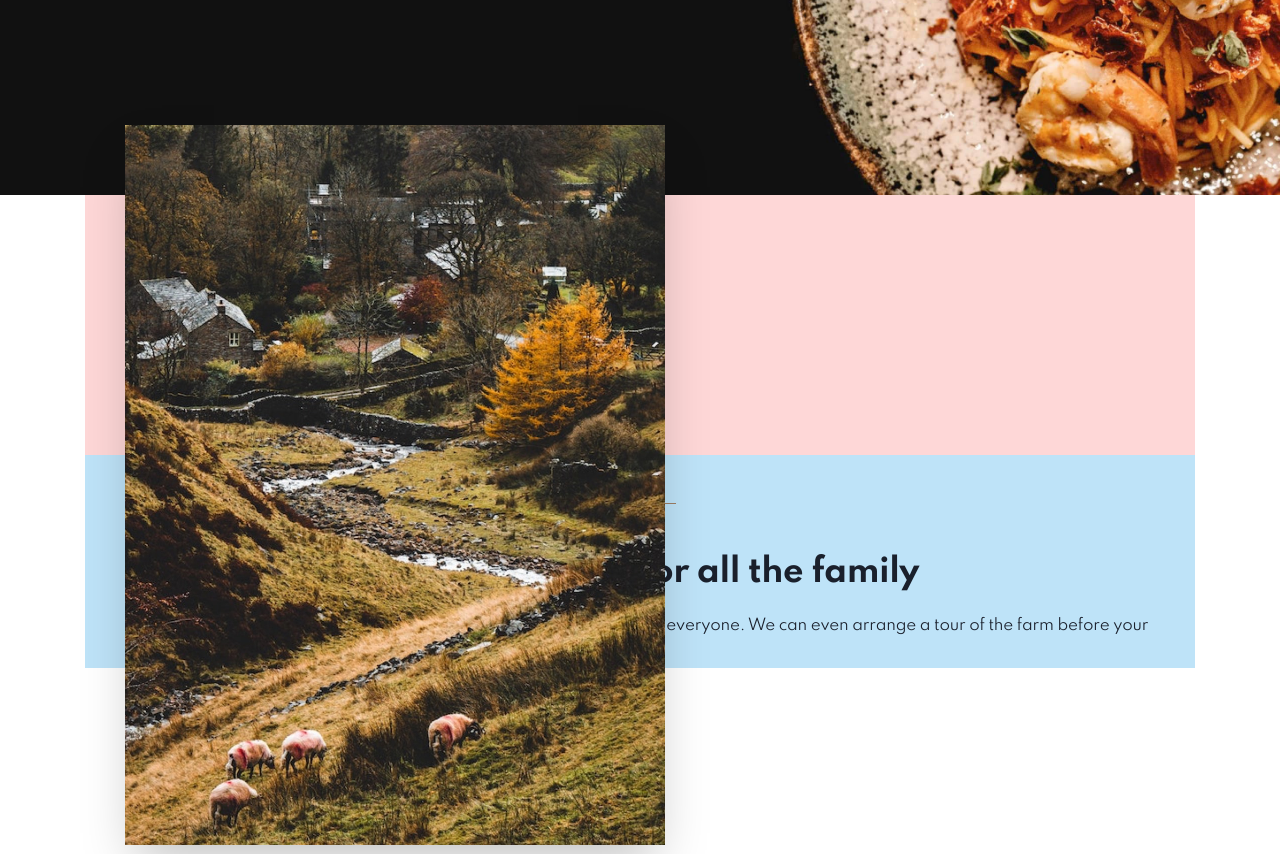
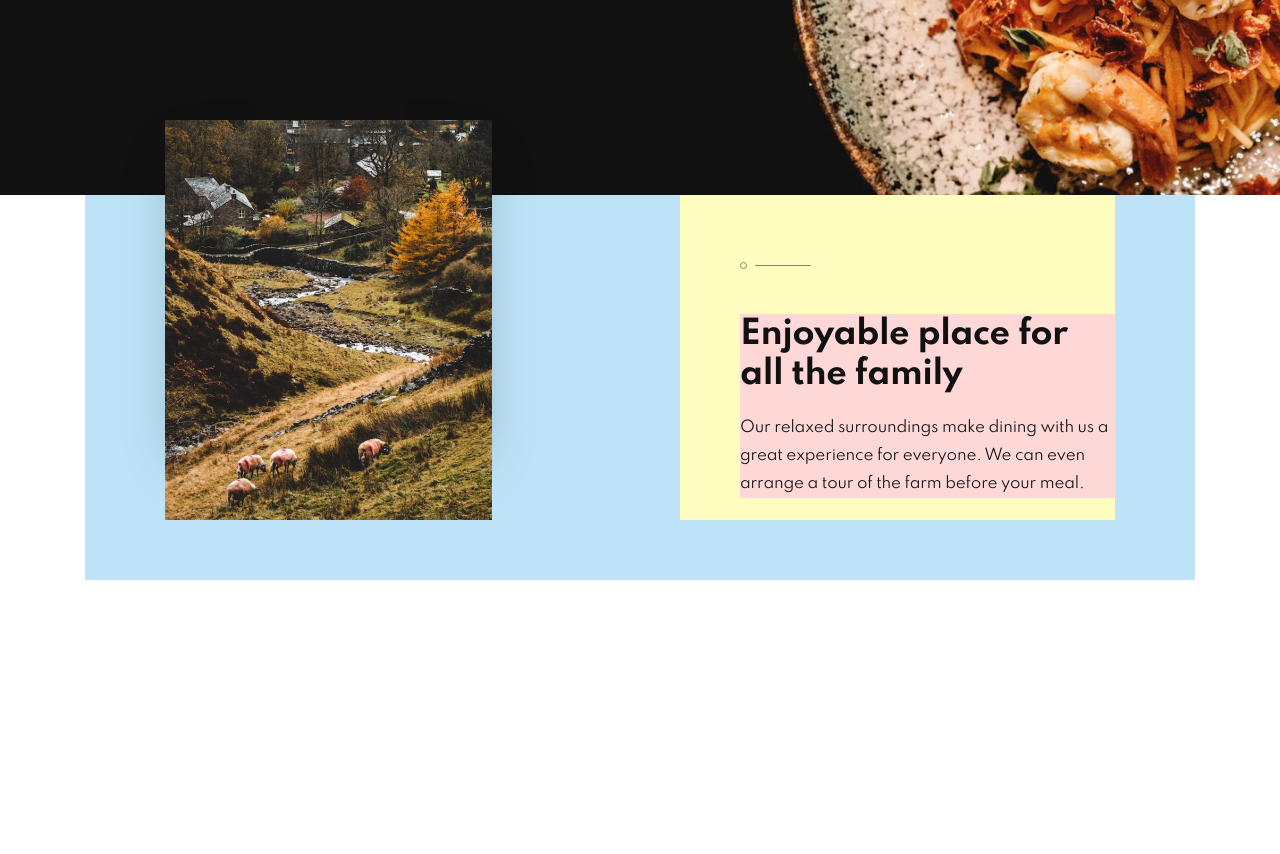
Before and after one commit to 0xShynn/frontendmentor-dine-restaurant-website, a Next.js app: page / in a window 1280 px wide. Shown: the part 520-1374 px from the top of the page. After the commit the page ends 1100 px from the top, so only its background shows below. Built offline with nearby package versions, Linux system fonts and the light colour scheme.

Commit message:
wip/added: main alt version > cleaner structure

```diff
--- a/components/Hero.js
+++ b/components/Hero.js
@@ -43,8 +43,6 @@ const Hero = () => {
           px={{ base: 6, lg: 20, xl: '160px' }}
           pr={{ lg: '0' }}
           mx={{ base: 'auto', lg: 0 }}
-          maxW={{ base: null, md: '500px' }}
-          boxSizing="content-box"
           align={{ base: 'center', lg: 'flex-start' }}
           textAlign={{ base: 'center', lg: 'left' }}
         >
--- a/components/Main.js
+++ b/components/Main.js
@@ -41,7 +41,7 @@ const Main = () => {
         <Box
           display={{ base: 'none', sm: 'block', md: 'none' }}
           shadow="2xl"
-          pos="absolute"
+          pos="relative"
           width={placeMobileSize.width}
           height={placeMobileSize.height}
           top={-`${placeMobileSize.offsetY}`}
--- /dev/null
+++ b/components/MainAlt.js
@@ -0,0 +1,88 @@
+import { Box, Flex, Heading, Text } from '@chakra-ui/react';
+import Image from 'next/image';
+
+import placeDesktop from '../assets/homepage/enjoyable-place-desktop@2x.jpg';
+import placeMobile from '../assets/homepage/enjoyable-place-mobile@2x.jpg';
+import placeTablet from '../assets/homepage/enjoyable-place-tablet@2x.jpg';
+
+import PatternDivider from './patterns/PatternDivider';
+
+const MainAlt = () => {
+  const mobileOffsetY = 75;
+  const tabletOffsetY = 100;
+  const desktopOffsetY = 70;
+
+  return (
+    <Box maxW="1110px" mx="auto" bg="blue.100" w="full">
+      <Flex
+        direction={{ base: 'column', lg: 'row' }}
+        justify="space-between"
+        px={{ base: 6, md: 10, lg: 20, xl: 0 }}
+        pb="60px"
+      >
+        {/* Image */}
+        <Flex justify="center">
+          {/* mobile version (sm also lg) */}
+          <Box
+            shadow="2xl"
+            pos="relative"
+            top={-mobileOffsetY}
+            w={placeMobile.width / 2}
+            h={placeMobile.height / 2 - mobileOffsetY}
+            display={{ base: 'block', md: 'none', lg: 'block', xl: 'none' }}
+          >
+            <Image src={placeMobile} alt="Enjoyable place image mobile" />
+          </Box>
+
+          {/* tablet version (md) */}
+          <Box
+            shadow="2xl"
+            pos="relative"
+            top={-tabletOffsetY}
+            w={placeTablet.width / 2}
+            h={placeTablet.height / 2 - tabletOffsetY}
+            display={{ base: 'none', md: 'block', lg: 'none' }}
+          >
+            <Image src={placeTablet} alt="Enjoyable place image mobile" />
+          </Box>
+
+          {/* desktop version (lg) */}
+          <Box
+            shadow="2xl"
+            pos="relative"
+            top={-desktopOffsetY}
+            w={placeDesktop.width / 2}
+            h={placeDesktop.height / 2 - desktopOffsetY}
+            display={{ base: 'none', xl: 'block' }}
+          >
+            <Image src={placeDesktop} alt="Enjoyable place image mobile" />
+          </Box>
+        </Flex>
+
+        {/* Content */}
+        <Flex
+          direction="column"
+          align={{ base: 'center', lg: 'flex-start' }}
+          justify="center"
+          textAlign={{ base: 'center', lg: 'left' }}
+          pl={{ lg: '60px' }}
+          bg="yellow.100"
+        >
+          <PatternDivider />
+          <Box maxW={{ base: '375px', xl: '445px' }} bg="red.100">
+            <Heading as="h2" variant="h2" color="primary.codgray">
+              Enjoyable place for all the family
+            </Heading>
+            <Text textStyle="body2" color="primary.codgray">
+              Our relaxed surroundings make dining with us a great experience
+              for everyone. We can even arrange a tour of the farm before your
+              meal.
+            </Text>
+          </Box>
+        </Flex>
+      </Flex>
+    </Box>
+  );
+};
+
+export default MainAlt;
--- a/pages/index.js
+++ b/pages/index.js
@@ -4,6 +4,7 @@ import PatternDivider from '../components/patterns/PatternDivider';
 
 import Hero from '../components/Hero';
 import Main from '../components/Main';
+import MainAlt from '../components/MainAlt';
 
 export default function Home() {
   return (
@@ -16,7 +17,8 @@ export default function Home() {
 
       <Flex role="main" direction="column" align="center">
         <Hero />
-        <Main />
+        <MainAlt />
+        {/* <Main /> */}
       </Flex>
     </Box>
   );
```
